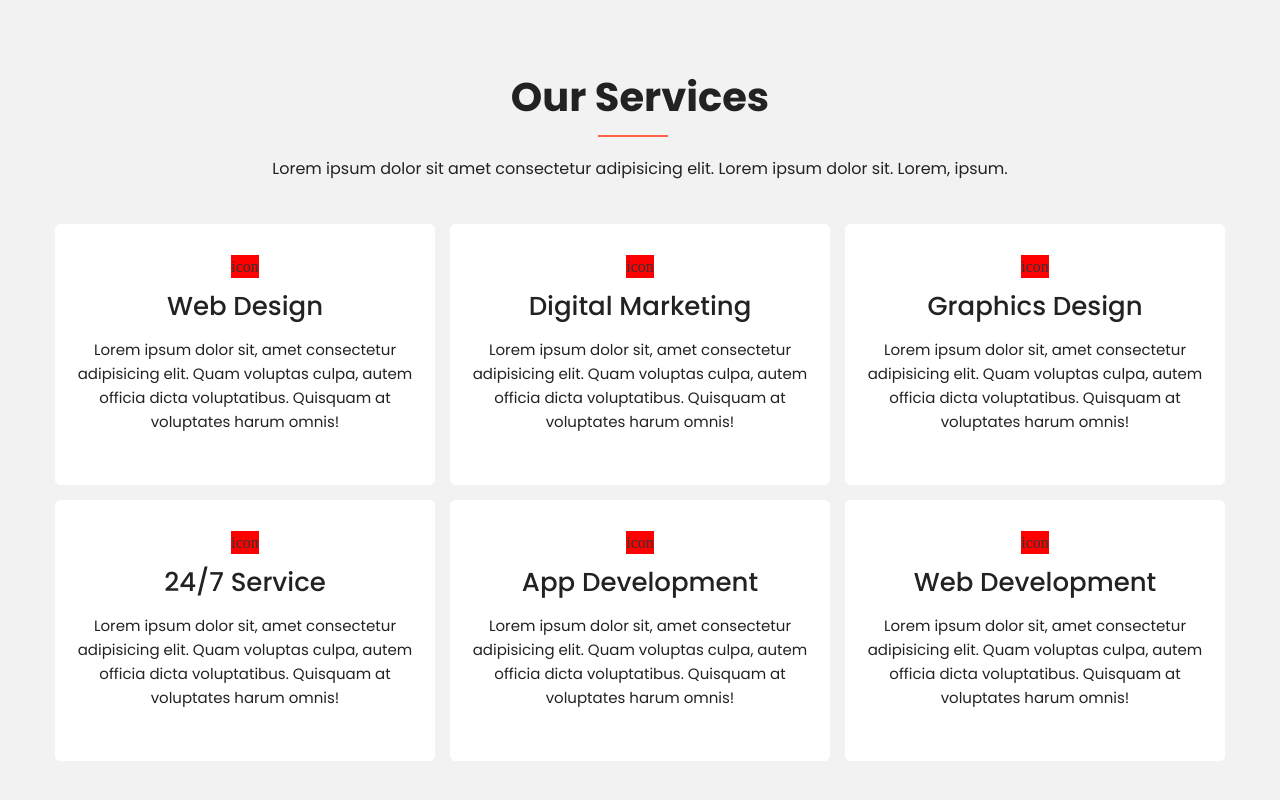
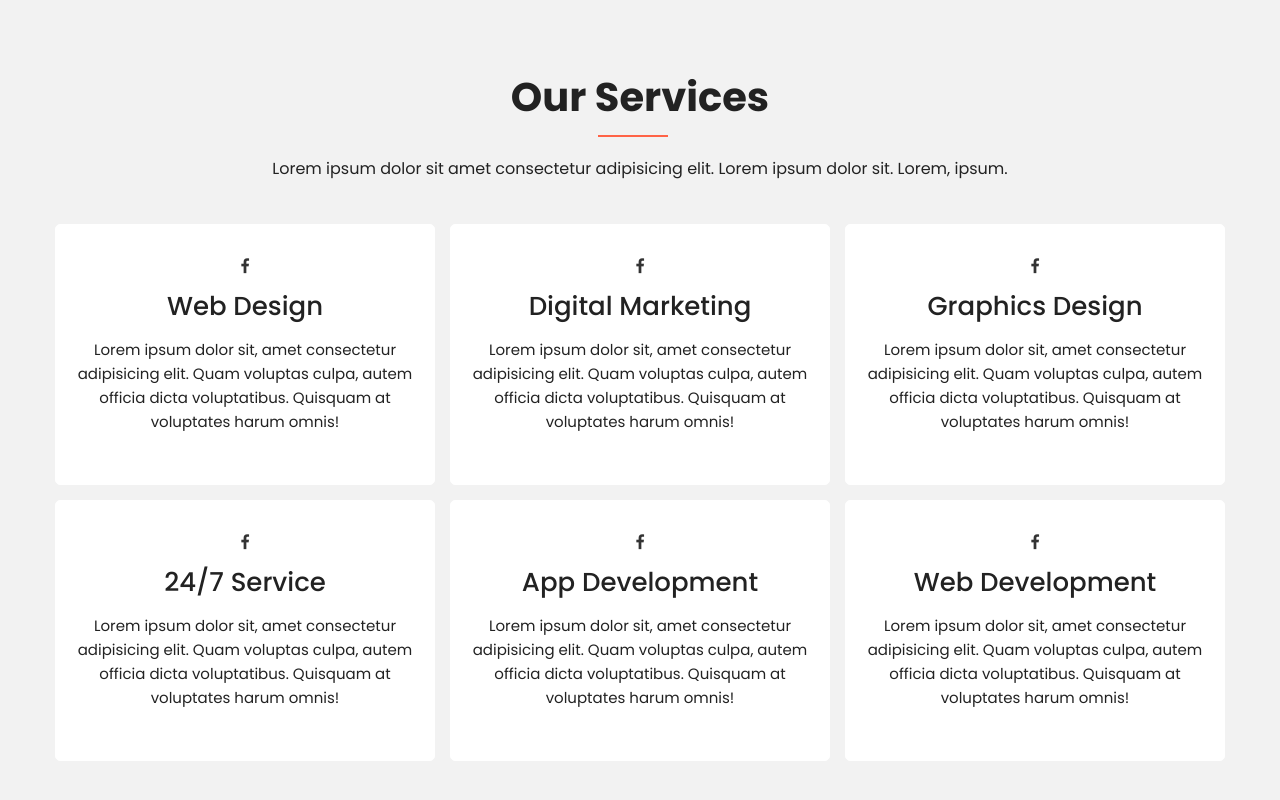
Before and after one commit to Joynal279/SASS-project, a plain HTML site: page index.html in a window 1280 px wide. Shown: the part 1083-1883 px from the top of the page. Drawn offline with Linux system fonts and the light colour scheme.

Commit message:
font awesome added in our services

```diff
--- a/css/layouts/_services.scss
+++ b/css/layouts/_services.scss
@@ -10,7 +10,7 @@
     border-radius: 5px;
     border: 1px solid white;
     &:hover{
-        border: 1px solid tomato;
+        border: 1px solid $primary-color;
         opacity: 0.8;
     }
     h4 {
--- a/index.html
+++ b/index.html
@@ -103,42 +103,42 @@
     </div>
     <div class="services">
       <div class="single-service">
-        <a href="" style="background-color: red;"><i class="fa fa-alien-8bit">icon</i></a>
+        <a href="" ><i class="fa fa-facebook-f"></i></a>
         <h4>graphics design</h4>
         <p>Lorem ipsum dolor sit, amet consectetur adipisicing elit. Quam voluptas culpa, autem officia dicta voluptatibus. Quisquam at voluptates harum omnis!</p>
       </div>
     </div>
     <div class="services">
       <div class="single-service">
-        <a href="" style="background-color: red;"><i class="fa fa-alien-8bit">icon</i></a>
+        <a href="" ><i class="fa fa-facebook-f"></i></a>
         <h4>digital marketing</h4>
         <p>Lorem ipsum dolor sit, amet consectetur adipisicing elit. Quam voluptas culpa, autem officia dicta voluptatibus. Quisquam at voluptates harum omnis!</p>
       </div>
     </div>
     <div class="services">
       <div class="single-service">
-        <a href="" style="background-color: red;"><i class="fa fa-alien-8bit">icon</i></a>
+        <a href="" ><i class="fa fa-facebook-f"></i></a>
         <h4>web design</h4>
         <p>Lorem ipsum dolor sit, amet consectetur adipisicing elit. Quam voluptas culpa, autem officia dicta voluptatibus. Quisquam at voluptates harum omnis!</p>
       </div>
     </div>
     <div class="services">
       <div class="single-service">
-        <a href="" style="background-color: red;"><i class="fa fa-alien-8bit">icon</i></a>
+        <a href="" ><i class="fa fa-facebook-f"></i></a>
         <h4>web development</h4>
         <p>Lorem ipsum dolor sit, amet consectetur adipisicing elit. Quam voluptas culpa, autem officia dicta voluptatibus. Quisquam at voluptates harum omnis!</p>
       </div>
     </div>
     <div class="services">
       <div class="single-service">
-        <a href="" style="background-color: red;"><i class="fa fa-alien-8bit">icon</i></a>
+        <a href="" ><i class="fa fa-facebook-f"></i></a>
         <h4>app development</h4>
         <p>Lorem ipsum dolor sit, amet consectetur adipisicing elit. Quam voluptas culpa, autem officia dicta voluptatibus. Quisquam at voluptates harum omnis!</p>
       </div>
     </div>
     <div class="services">
       <div class="single-service">
-        <a href="" style="background-color: red;"><i class="fa fa-alien-8bit">icon</i></a>
+        <a href="" ><i class="fa fa-facebook-f"></i></a>
         <h4>24/7 service</h4>
         <p>Lorem ipsum dolor sit, amet consectetur adipisicing elit. Quam voluptas culpa, autem officia dicta voluptatibus. Quisquam at voluptates harum omnis!</p>
       </div>
```
Also changed, not shown: css/style.css, img/iconFont.jpg (added), 1 other file.
